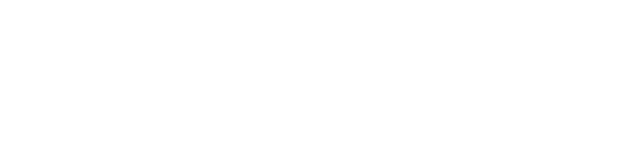
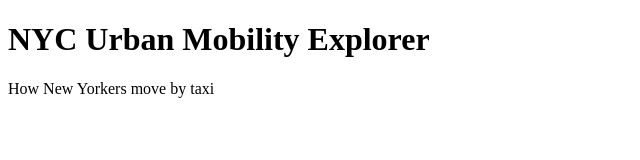
Before and after one commit to gunnogere/Team4C1_Summative_Urban_Mobility_Data_Explorer, a plain HTML site: page frontend/index.html in a window 1280 px wide. Shown: the whole page, without its empty margins (0-640 px from the left). Drawn offline with Linux system fonts and the light colour scheme.

Commit message:
add dashboard header

```diff
--- a/frontend/index.html
+++ b/frontend/index.html
@@ -6,6 +6,9 @@
         <title>NYC Urban Mobility Explorer</title>
     </head>
     <body>
-
+        <header>
+            <h1>NYC Urban Mobility Explorer</h1>
+            <p>How New Yorkers move by taxi</p>
+        </header>
     </body>
 </html>
```
